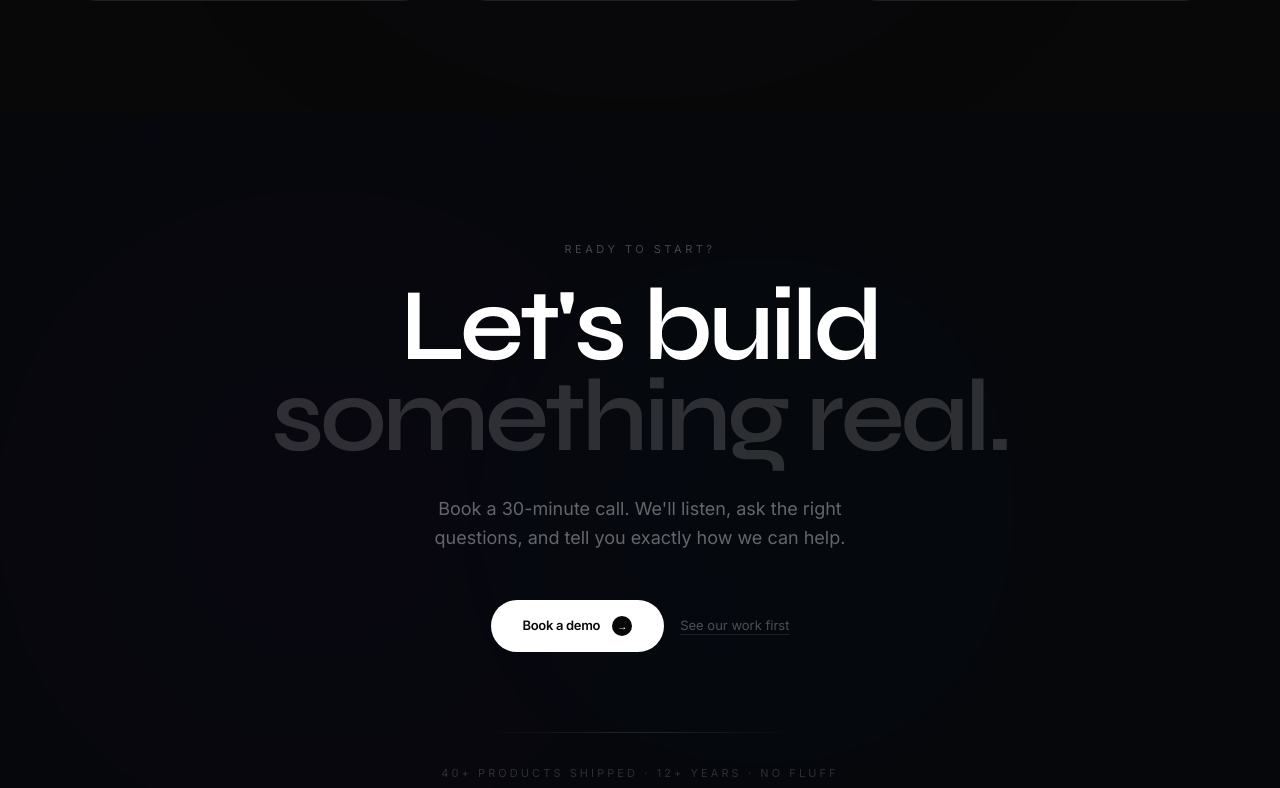
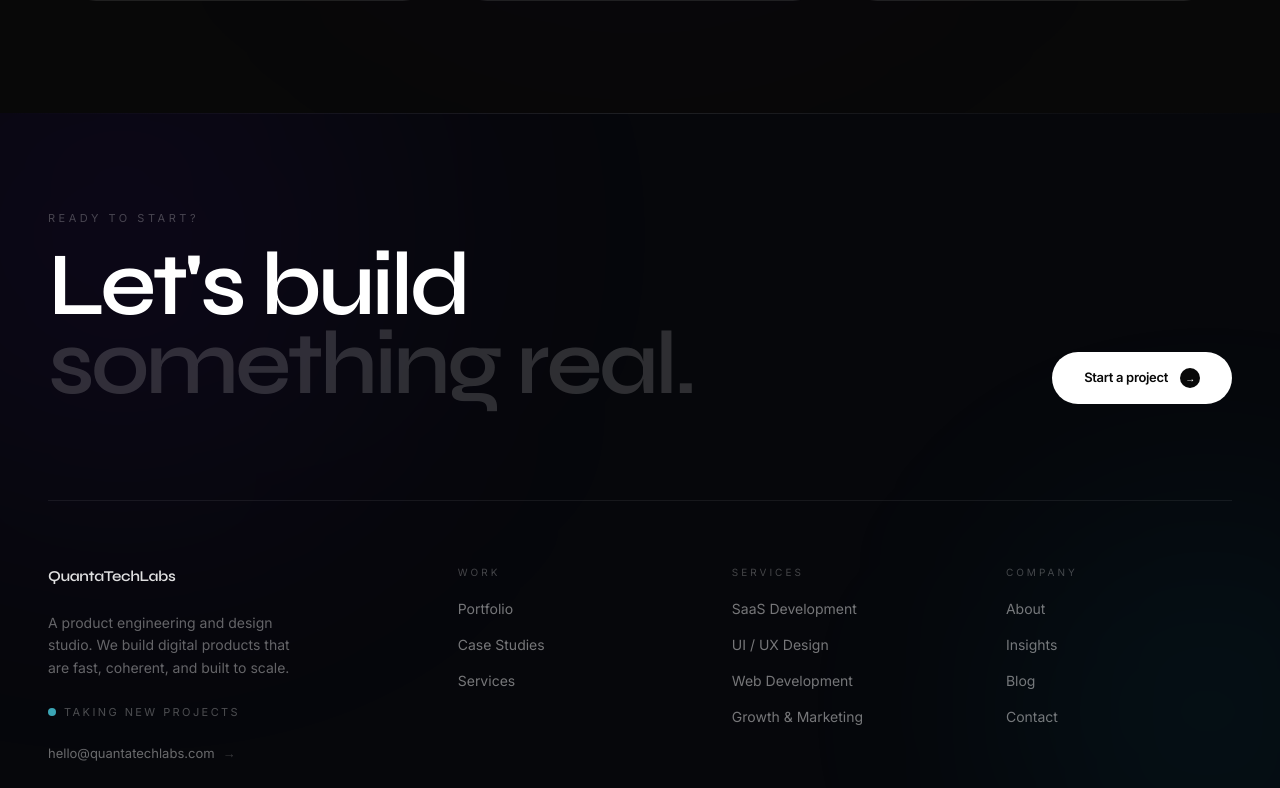
Before and after one commit to MaulikDedun/QLT-Web-next, a Next.js app: page / in a window 1280 px wide. Shown: the part 5792-6580 px from the top of the page. Built offline with nearby package versions, Linux system fonts and the light colour scheme.

Commit message:
Homepage - Fix2

```diff
--- a/app/page.tsx
+++ b/app/page.tsx
@@ -336,50 +336,6 @@
       </section>
 
       {/* ── CTA ── */}
-      <section className="relative overflow-hidden bg-[#06070b] px-6 py-32 text-white md:px-12">
-        <div className="pointer-events-none absolute inset-0 overflow-hidden" aria-hidden>
-          <motion.div animate={{ scale:[1,1.15,1], opacity:[0.12,0.20,0.12] }}
-            transition={{ duration:9, repeat:Infinity, ease:"easeInOut" }}
-            className="absolute left-1/4 top-1/2 h-[500px] w-[500px] -translate-x-1/2 -translate-y-1/2 rounded-full bg-violet-600/20 blur-[150px]" />
-          <motion.div animate={{ scale:[1,1.1,1], opacity:[0.08,0.15,0.08] }}
-            transition={{ duration:11, repeat:Infinity, ease:"easeInOut", delay:3 }}
-            className="absolute right-1/4 top-1/2 h-[400px] w-[400px] -translate-y-1/2 rounded-full bg-cyan-500/15 blur-[130px]" />
-        </div>
-
-        <div className="relative mx-auto max-w-4xl text-center">
-          <motion.div initial={{ opacity:0, y:30 }} whileInView={{ opacity:1, y:0 }}
-            viewport={{ once:true, amount:0.4 }} transition={{ duration:0.8, ease }}>
-            <p className="text-[11px] uppercase tracking-[0.32em] text-white/25">Ready to start?</p>
-            <h2 className="mt-6 text-[clamp(2.8rem,8vw,7.5rem)] font-semibold leading-[0.88] tracking-[-0.04em]">
-              Let&apos;s build
-              <br />
-              <span className="text-white/[0.16]">something real.</span>
-            </h2>
-            <p className="mx-auto mt-8 max-w-md text-base leading-relaxed text-white/38 md:text-lg">
-              Book a 30-minute call. We&apos;ll listen, ask the right questions, and tell you exactly how we can help.
-            </p>
-            <div className="mt-12 flex flex-col items-center gap-4 sm:flex-row sm:justify-center">
-              <Link href="/contact"
-                className="group inline-flex items-center gap-3 rounded-full bg-white px-8 py-4 text-[13px] font-semibold tracking-tight text-[#080808] transition-all duration-300 hover:bg-white/88 hover:shadow-[0_0_40px_rgba(255,255,255,0.14)]"
-                data-cursor="Open" data-magnetic>
-                Book a demo
-                <span className="grid h-5 w-5 place-items-center rounded-full bg-[#080808] text-white text-[10px] transition-transform duration-300 group-hover:translate-x-0.5">→</span>
-              </Link>
-              <Link href="/portfolio" className="text-[13px] text-white/28 underline underline-offset-4 decoration-white/10 transition-all hover:text-white/55 hover:decoration-white/28" data-cursor="View">
-                See our work first
-              </Link>
-            </div>
-          </motion.div>
-          <motion.div initial={{ scaleX:0 }} whileInView={{ scaleX:1 }} viewport={{ once:true }}
-            transition={{ duration:1.2, ease, delay:0.3 }}
-            className="mx-auto mt-20 h-px w-full max-w-xs origin-center bg-gradient-to-r from-transparent via-white/12 to-transparent" />
-          <motion.p initial={{ opacity:0 }} whileInView={{ opacity:1 }} viewport={{ once:true }}
-            transition={{ duration:0.6, delay:0.5 }}
-            className="mt-8 text-[11px] uppercase tracking-[0.28em] text-white/16">
-            40+ products shipped · 12+ years · No fluff
-          </motion.p>
-        </div>
-      </section>
 
       <EditorialPostModal post={activePost} onClose={() => setActivePost(null)} />
     </main>
```
